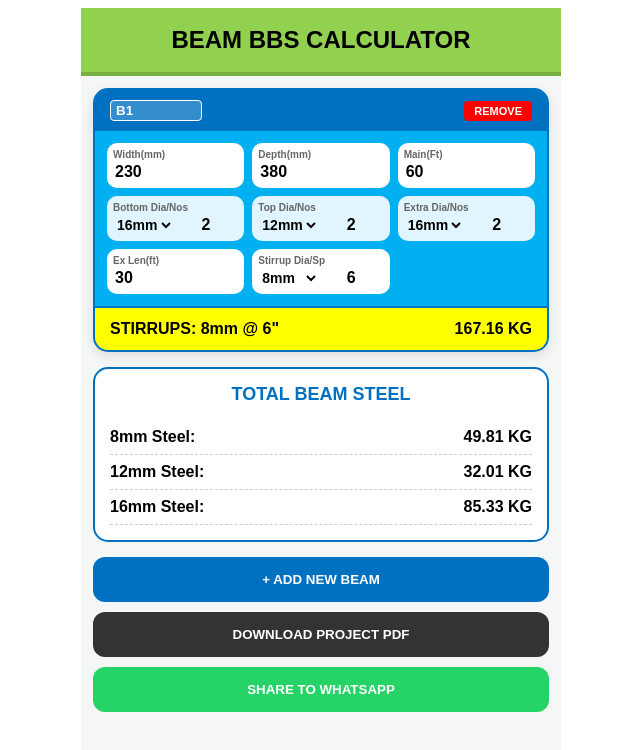
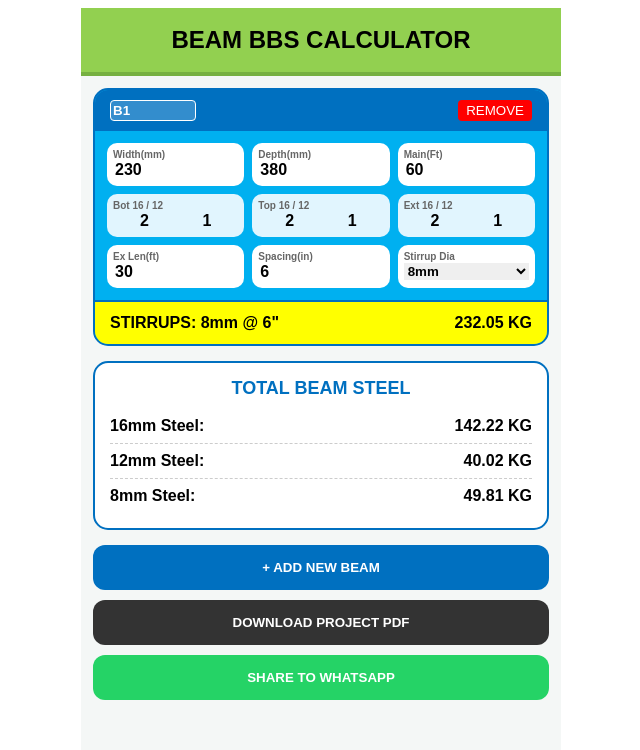
Before and after one commit to Movieeesss/BEAM-BBS, a React (Vite) app: page / in a window 1280 px wide. Shown: the top 750 px of the page, without its empty margins (319-959 px from the left). Built offline with nearby package versions, Linux system fonts and the light colour scheme.

Commit message:
Update BeamBBS.tsx

```diff
--- a/src/BeamBBS.tsx
+++ b/src/BeamBBS.tsx
@@ -12,18 +12,16 @@ const STEEL_REF: Record<number, { rodsPerBundle: number; bundleWt: number }> = {
   25: { rodsPerBundle: 1,  bundleWt: 46.3 },
 };
 
-const DIAMETERS = [8, 10, 12, 16, 20, 25];
-
 interface BeamRow {
   id: number;
   tag: string;
   width: string;
   depth: string;
-  mainLen: string; // Used for Top & Bottom
-  exLen: string;   // Used for Extra bars
-  botDia: string; botNos: string;
-  topDia: string; topNos: string;
-  extDia: string; extNos: string;
+  mainLen: string;
+  exLen: string;
+  bot16: string; bot12: string; // Dual Column Bottom
+  top16: string; top12: string; // Dual Column Top
+  ext16: string; ext12: string; // Dual Column Extra
   stirrupDia: string;
   stirrupSp: string;
 }
@@ -32,7 +30,7 @@ export default function BeamBBSCalculator() {
   const [rows, setRows] = useState<BeamRow[]>([
     {
       id: 1, tag: 'B1', width: '230', depth: '380', mainLen: '60', exLen: '30',
-      botDia: '16', botNos: '2', topDia: '12', topNos: '2', extDia: '16', extNos: '2',
+      bot16: '2', bot12: '1', top16: '2', top12: '1', ext16: '2', ext12: '1',
       stirrupDia: '8', stirrupSp: '6'
     }
   ]);
@@ -45,39 +43,37 @@ export default function BeamBBSCalculator() {
       const d = parseFloat(r.depth) || 0;
       const sp = parseFloat(r.stirrupSp) || 6;
 
-      const calcWeight = (lenFt: number, nos: string, dia: string) => {
-        const count = parseFloat(nos) || 0;
-        const dNum = parseInt(dia);
-        if (count === 0 || !STEEL_REF[dNum]) return 0;
-        // Logic: (Running Length / Rod Length 12.19m / rods per bundle) * bundle weight
-        const totalM = (lenFt * count) / 3.281;
-        const ref = STEEL_REF[dNum];
+      const getKg = (len: number, nos: string, dia: number) => {
+        const n = parseFloat(nos) || 0;
+        if (n === 0) return 0;
+        const totalM = (len * n) / 3.281;
+        const ref = STEEL_REF[dia];
+        // Exact commercial formula: (Total Meters / Rod length 12.19 / rods per bundle) * bundle weight
         return (totalM / 12.19 / ref.rodsPerBundle) * ref.bundleWt;
       };
 
-      const wBot = calcWeight(mainL, r.botNos, r.botDia);
-      const wTop = calcWeight(mainL, r.topNos, r.topDia);
-      const wExt = calcWeight(exL, r.extNos, r.extDia);
+      // Accurate Summing for 16mm across all sections
+      const kg16 = getKg(mainL, r.bot16, 16) + getKg(mainL, r.top16, 16) + getKg(exL, r.ext16, 16);
 
-      // Stirrup Math: (2*((W/25.4)+(D/25.4))-6)/12
+      // Accurate Summing for 12mm across all sections
+      const kg12 = getKg(mainL, r.bot12, 12) + getKg(mainL, r.top12, 12) + getKg(exL, r.ext12, 12);
+
+      // Stirrup Logic
       const sCutFt = (2 * ((w / 25.4) + (d / 25.4)) - 6) / 12;
       const sNos = Math.ceil((mainL * 12) / sp);
       const sTotalM = (sCutFt * sNos) / 3.281;
-      const sRef = STEEL_REF[parseInt(r.stirrupDia)] || STEEL_REF[8];
-      const wStirrup = (sTotalM / 12.19 / sRef.rodsPerBundle) * sRef.bundleWt;
+      const sRef = STEEL_REF[parseInt(r.stirrupDia)];
+      const kgS = (sTotalM / 12.19 / sRef.rodsPerBundle) * sRef.bundleWt;
 
-      return { ...r, wBot, wTop, wExt, wStirrup, rowTotal: wBot + wTop + wExt + wStirrup };
+      return { ...r, kg16, kg12, kgS, total: kg16 + kg12 + kgS };
     });
 
-    const summary: Record<string, number> = {};
+    const summary = { 8: 0, 10: 0, 12: 0, 16: 0 };
     results.forEach(res => {
-      const items = [
-        { d: res.botDia, w: res.wBot }, { d: res.topDia, w: res.wTop },
-        { d: res.extDia, w: res.wExt }, { d: res.stirrupDia, w: res.wStirrup }
-      ];
-      items.forEach(item => {
-        if (item.w > 0) summary[item.d] = (summary[item.d] || 0) + item.w;
-      });
+      summary[16] += res.kg16;
+      summary[12] += res.kg12;
+      const sD = parseInt(res.stirrupDia) as keyof typeof summary;
+      if (summary[sD] !== undefined) summary[sD] += res.kgS;
     });
 
     return { results, summary };
@@ -89,106 +85,94 @@ export default function BeamBBSCalculator() {
 
   const generatePDF = () => {
     const doc = new jsPDF();
-    doc.setFontSize(18); doc.text("BEAM BBS PROJECT REPORT", 105, 15, { align: 'center' });
+    doc.text("BEAM BBS DUAL COLUMN REPORT", 105, 15, { align: 'center' });
     autoTable(doc, {
       startY: 25,
-      head: [['Beam', 'Size', 'Bottom', 'Top', 'Extra', 'Stirrups', 'Weight']],
+      head: [['Beam', '16mm KG', '12mm KG', 'Stirrups', 'Total KG']],
       body: computedData.results.map(r => [
-        r.tag, `${r.width}x${r.depth}`, `${r.botNos}-${r.botDia}mm`, `${r.topNos}-${r.topDia}mm`,
-        `${r.extNos}-${r.extDia}mm`, `${r.stirrupDia}mm@${r.stirrupSp}"`, `${r.rowTotal.toFixed(2)}kg`
+        r.tag, r.kg16.toFixed(2), r.kg12.toFixed(2), r.kgS.toFixed(2), r.total.toFixed(2)
       ]),
       headStyles: { fillColor: [0, 112, 192] }
     });
-    doc.save(`Beam_BBS_Report_${Date.now()}.pdf`);
+    doc.save("Beam_BBS_Report.pdf");
   };
 
-  const shareToWhatsApp = () => {
-    let msg = `*BEAM BBS FINAL REPORT*%0A%0A`;
+  const shareWhatsApp = () => {
+    let msg = `*BEAM BBS REPORT*%0A%0A`;
     computedData.results.forEach(r => {
-      msg += `*${r.tag}*: ${r.width}x${r.depth} | *${r.rowTotal.toFixed(2)} KG*%0A`;
-    });
-    msg += `%0A*TOTAL SUMMARY:*%0A`;
-    Object.entries(computedData.summary).forEach(([d, w]) => {
-      msg += `${d}mm Steel: ${w.toFixed(2)} KG%0A`;
+      msg += `*${r.tag}*: 16mm(${r.kg16.toFixed(1)}kg) 12mm(${r.kg12.toFixed(1)}kg) | *Total: ${r.total.toFixed(2)}kg*%0A`;
     });
     window.open(`https://wa.me/?text=${msg}`, '_blank');
   };
 
-  // UI Styles
-  const cardContainer: React.CSSProperties = { backgroundColor: '#00b0f0', borderRadius: '15px', marginBottom: '15px', overflow: 'hidden', border: '2px solid #0070c0', boxShadow: '0 4px 12px rgba(0,0,0,0.1)' };
-  const inputCell: React.CSSProperties = { background: '#fff', padding: '6px', borderRadius: '10px', display: 'flex', flexDirection: 'column' };
-  const blueCell: React.CSSProperties = { background: '#e1f5fe', padding: '6px', borderRadius: '10px', display: 'flex', flexDirection: 'column' };
-  const label: React.CSSProperties = { fontSize: '10px', fontWeight: 'bold', color: '#666', marginBottom: '2px' };
-  const mainInput: React.CSSProperties = { border: 'none', fontSize: '16px', fontWeight: '900', width: '100%', outline: 'none' };
-  const subInput: React.CSSProperties = { border: 'none', fontSize: '16px', fontWeight: '900', width: '50%', background: 'transparent', textAlign: 'center', outline: 'none' };
-  const select: React.CSSProperties = { border: 'none', fontSize: '14px', fontWeight: 'bold', background: 'transparent', width: '50%', outline: 'none' };
+  // Explicit TypeScript CSS Properties
+  const card: React.CSSProperties = { background: '#00b0f0', borderRadius: '15px', marginBottom: '15px', border: '2px solid #0070c0', overflow: 'hidden' };
+  const whiteBox: React.CSSProperties = { background: '#fff', padding: '6px', borderRadius: '10px' };
+  const blueBox: React.CSSProperties = { background: '#e1f5fe', padding: '6px', borderRadius: '10px' };
+  const label: React.CSSProperties = { fontSize: '10px', fontWeight: 'bold', color: '#666', display: 'block' };
+  const input: React.CSSProperties = { border: 'none', fontSize: '16px', fontWeight: '900', width: '100%', outline: 'none' };
+  const dualInput: React.CSSProperties = { border: 'none', fontSize: '16px', fontWeight: '900', width: '50%', textAlign: 'center', background: 'transparent', outline: 'none' };
+  const tagIn: React.CSSProperties = { background: 'rgba(255,255,255,0.2)', border: '1px solid #fff', color: '#fff', fontWeight: 'bold', width: '80px', borderRadius: '4px', padding: '2px' };
 
   return (
-    <div style={{ maxWidth: '480px', margin: '0 auto', fontFamily: 'sans-serif', backgroundColor: '#f4f7f6', minHeight: '100vh', paddingBottom: '40px' }}>
+    <div style={{ maxWidth: '480px', margin: '0 auto', fontFamily: 'sans-serif', backgroundColor: '#f4f7f6', minHeight: '100vh', paddingBottom: '30px' }}>
       <header style={{ backgroundColor: '#92d050', padding: '18px', textAlign: 'center', borderBottom: '4px solid #76b041' }}>
-        <h1 style={{ margin: 0, fontSize: '24px', fontWeight: '900', color: '#000' }}>BEAM BBS CALCULATOR</h1>
+        <h1 style={{ margin: 0, fontSize: '24px', fontWeight: '900' }}>BEAM BBS CALCULATOR</h1>
       </header>
 
       <div style={{ padding: '12px' }}>
-        {rows.map((row, idx) => (
-          <div key={row.id} style={cardContainer}>
-            <div style={{ backgroundColor: '#0070c0', color: '#fff', padding: '10px 15px', display: 'flex', justifyContent: 'space-between', alignItems: 'center' }}>
-              <input value={row.tag} onChange={e => updateRow(row.id, 'tag', e.target.value)} style={{ background: 'rgba(255,255,255,0.2)', border: '1px solid #fff', color: '#fff', fontWeight: 'bold', width: '80px', borderRadius: '4px', padding: '2px 5px', outline: 'none' }} />
-              <button onClick={() => setRows(rows.filter(r => r.id !== row.id))} style={{ background: 'red', border: 'none', color: '#fff', padding: '4px 10px', borderRadius: '4px', fontSize: '11px', fontWeight: 'bold', cursor: 'pointer' }}>REMOVE</button>
+        {rows.map((row, idx) => {
+          const res = computedData.results[idx];
+          return (
+            <div key={row.id} style={card}>
+              <div style={{ backgroundColor: '#0070c0', color: '#fff', padding: '10px 15px', display: 'flex', justifyContent: 'space-between' }}>
+                <input value={row.tag} onChange={e => updateRow(row.id, 'tag', e.target.value)} style={tagIn} />
+                <button onClick={() => setRows(rows.filter(r => r.id !== row.id))} style={{ background: 'red', border: 'none', color: '#fff', borderRadius: '4px', cursor: 'pointer', padding: '2px 8px' }}>REMOVE</button>
               </div>
 
               <div style={{ padding: '12px', display: 'grid', gridTemplateColumns: '1fr 1fr 1fr', gap: '8px' }}>
-              <div style={inputCell}><label style={label}>Width(mm)</label><input value={row.width} onChange={e=>updateRow(row.id,'width',e.target.value)} style={mainInput}/></div>
-              <div style={inputCell}><label style={label}>Depth(mm)</label><input value={row.depth} onChange={e=>updateRow(row.id,'depth',e.target.value)} style={mainInput}/></div>
-              <div style={inputCell}><label style={label}>Main(Ft)</label><input value={row.mainLen} onChange={e=>updateRow(row.id,'mainLen',e.target.value)} style={mainInput}/></div>
+                <div style={whiteBox}><label style={label}>Width(mm)</label><input value={row.width} onChange={e=>updateRow(row.id,'width',e.target.value)} style={input}/></div>
+                <div style={whiteBox}><label style={label}>Depth(mm)</label><input value={row.depth} onChange={e=>updateRow(row.id,'depth',e.target.value)} style={input}/></div>
+                <div style={whiteBox}><label style={label}>Main(Ft)</label><input value={row.mainLen} onChange={e=>updateRow(row.id,'mainLen',e.target.value)} style={input}/></div>
 
-              <div style={blueCell}><label style={label}>Bottom Dia/Nos</label>
-                <div style={{display:'flex'}}>
-                  <select value={row.botDia} onChange={e=>updateRow(row.id,'botDia',e.target.value)} style={select}>{DIAMETERS.map(d=><option key={d} value={d}>{d}mm</option>)}</select>
-                  <input value={row.botNos} onChange={e=>updateRow(row.id,'botNos',e.target.value)} style={subInput}/>
+                {/* DUAL COLUMN INPUTS */}
+                <div style={blueBox}><label style={label}>Bot 16 / 12</label>
+                  <div style={{display:'flex'}}><input value={row.bot16} onChange={e=>updateRow(row.id,'bot16',e.target.value)} style={dualInput}/><input value={row.bot12} onChange={e=>updateRow(row.id,'bot12',e.target.value)} style={dualInput}/></div>
                 </div>
+                <div style={blueBox}><label style={label}>Top 16 / 12</label>
+                  <div style={{display:'flex'}}><input value={row.top16} onChange={e=>updateRow(row.id,'top16',e.target.value)} style={dualInput}/><input value={row.top12} onChange={e=>updateRow(row.id,'top12',e.target.value)} style={dualInput}/></div>
                 </div>
-              <div style={blueCell}><label style={label}>Top Dia/Nos</label>
-                <div style={{display:'flex'}}>
-                  <select value={row.topDia} onChange={e=>updateRow(row.id,'topDia',e.target.value)} style={select}>{DIAMETERS.map(d=><option key={d} value={d}>{d}mm</option>)}</select>
-                  <input value={row.topNos} onChange={e=>updateRow(row.id,'topNos',e.target.value)} style={subInput}/>
-                </div>
-              </div>
-              <div style={blueCell}><label style={label}>Extra Dia/Nos</label>
-                <div style={{display:'flex'}}>
-                  <select value={row.extDia} onChange={e=>updateRow(row.id,'extDia',e.target.value)} style={select}>{DIAMETERS.map(d=><option key={d} value={d}>{d}mm</option>)}</select>
-                  <input value={row.extNos} onChange={e=>updateRow(row.id,'extNos',e.target.value)} style={subInput}/>
-                </div>
+                <div style={blueBox}><label style={label}>Ext 16 / 12</label>
+                  <div style={{display:'flex'}}><input value={row.ext16} onChange={e=>updateRow(row.id,'ext16',e.target.value)} style={dualInput}/><input value={row.ext12} onChange={e=>updateRow(row.id,'ext12',e.target.value)} style={dualInput}/></div>
                 </div>
 
-              <div style={inputCell}><label style={label}>Ex Len(ft)</label><input value={row.exLen} onChange={e=>updateRow(row.id,'exLen',e.target.value)} style={mainInput}/></div>
-              <div style={inputCell}><label style={label}>Stirrup Dia/Sp</label>
-                <div style={{display:'flex'}}>
-                  <select value={row.stirrupDia} onChange={e=>updateRow(row.id,'stirrupDia',e.target.value)} style={select}>{[8,10].map(d=><option key={d} value={d}>{d}mm</option>)}</select>
-                  <input value={row.stirrupSp} onChange={e=>updateRow(row.id,'stirrupSp',e.target.value)} style={subInput}/>
-                </div>
+                <div style={whiteBox}><label style={label}>Ex Len(ft)</label><input value={row.exLen} onChange={e=>updateRow(row.id,'exLen',e.target.value)} style={input}/></div>
+                <div style={whiteBox}><label style={label}>Spacing(in)</label><input value={row.stirrupSp} onChange={e=>updateRow(row.id,'stirrupSp',e.target.value)} style={input}/></div>
+                <div style={whiteBox}><label style={label}>Stirrup Dia</label>
+                    <select value={row.stirrupDia} onChange={e=>updateRow(row.id,'stirrupDia',e.target.value)} style={{border:'none', fontWeight:'900', width:'100%'}}>
+                        <option value="8">8mm</option><option value="10">10mm</option>
+                    </select>
                 </div>
               </div>
 
               <div style={{ backgroundColor: '#ffff00', padding: '12px 15px', display: 'flex', justifyContent: 'space-between', fontWeight: '900', borderTop: '2px solid #0070c0' }}>
                 <span>STIRRUPS: {row.stirrupDia}mm @ {row.stirrupSp}"</span>
-              <span>{computedData.results[idx].rowTotal.toFixed(2)} KG</span>
+                <span>{res.total.toFixed(2)} KG</span>
               </div>
             </div>
-        ))}
+          );
+        })}
 
         <div style={{ background: '#fff', border: '2px solid #0070c0', borderRadius: '15px', padding: '15px', marginBottom: '15px' }}>
-          <h2 style={{ fontSize: '18px', textAlign: 'center', color: '#0070c0', margin: '0 0 15px 0' }}>TOTAL BEAM STEEL</h2>
-          {Object.entries(computedData.summary).sort((a,b)=>parseInt(a[0])-parseInt(b[0])).map(([dia, kg]) => (
-            <div key={dia} style={{ display: 'flex', justifyContent: 'space-between', padding: '8px 0', borderBottom: '1px dashed #ccc', fontWeight: 'bold' }}>
-              <span>{dia}mm Steel:</span><span>{kg.toFixed(2)} KG</span>
-            </div>
-          ))}
+          <h2 style={{ fontSize: '18px', textAlign: 'center', color: '#0070c0', margin: '0 0 10px 0' }}>TOTAL BEAM STEEL</h2>
+          <div style={{ display: 'flex', justifyContent: 'space-between', padding: '8px 0', borderBottom: '1px dashed #ccc', fontWeight: 'bold' }}><span>16mm Steel:</span><span>{computedData.summary[16].toFixed(2)} KG</span></div>
+          <div style={{ display: 'flex', justifyContent: 'space-between', padding: '8px 0', borderBottom: '1px dashed #ccc', fontWeight: 'bold' }}><span>12mm Steel:</span><span>{computedData.summary[12].toFixed(2)} KG</span></div>
+          <div style={{ display: 'flex', justifyContent: 'space-between', padding: '8px 0', fontWeight: 'bold' }}><span>8mm Steel:</span><span>{computedData.summary[8].toFixed(2)} KG</span></div>
         </div>
 
         <button onClick={() => setRows([...rows, { ...rows[0], id: Date.now(), tag: `B${rows.length + 1}` }])} style={{ width: '100%', padding: '15px', background: '#0070c0', color: '#fff', border: 'none', borderRadius: '12px', fontWeight: 'bold', marginBottom: '10px', cursor: 'pointer' }}>+ ADD NEW BEAM</button>
         <button onClick={generatePDF} style={{ width: '100%', padding: '15px', background: '#333', color: '#fff', border: 'none', borderRadius: '12px', fontWeight: 'bold', marginBottom: '10px', cursor: 'pointer' }}>DOWNLOAD PROJECT PDF</button>
-        <button onClick={shareToWhatsApp} style={{ width: '100%', padding: '15px', background: '#25D366', color: '#fff', border: 'none', borderRadius: '12px', fontWeight: 'bold', cursor: 'pointer' }}>SHARE TO WHATSAPP</button>
+        <button onClick={shareWhatsApp} style={{ width: '100%', padding: '15px', background: '#25D366', color: '#fff', border: 'none', borderRadius: '12px', fontWeight: 'bold', cursor: 'pointer' }}>SHARE TO WHATSAPP</button>
       </div>
     </div>
   );
```
Lines whose indentation alone changed are shown as unchanged.
